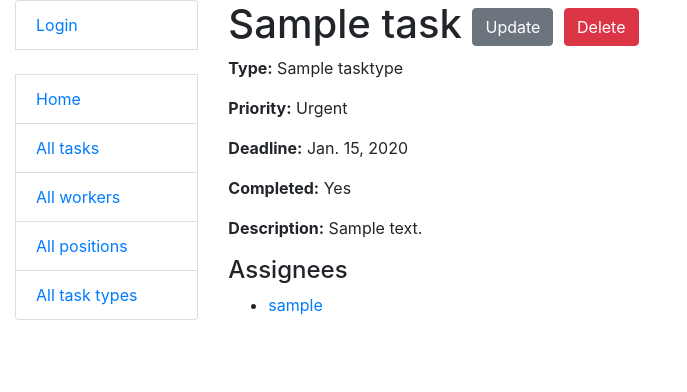
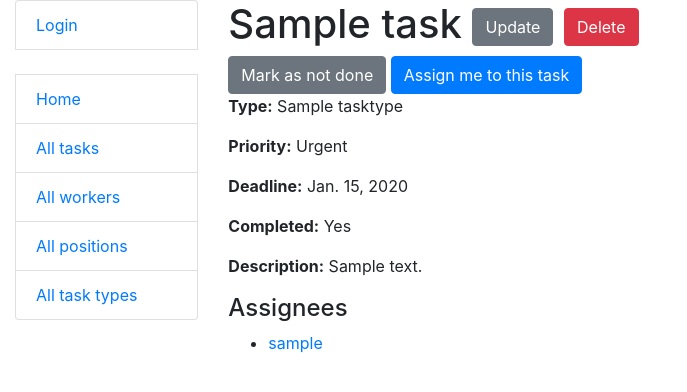
Before and after one commit to travmagolovu1312/py-task-manager, a Django app: template templates/task_manager/task_detail.html in a window 1280 px wide. Shown: the top 392 px of the page, without its empty margins (0-687 px from the left). Run offline with Django 5.2, Linux system fonts and the light colour scheme; the template is opened without the code that fills it: values that come from a table or form of the project are taken from there, others are empty; tables that the repository leaves empty hold one stand-in row (values such as "Sample post").

Commit message:
upgrade templates for task and worker

```diff
--- a/templates/task_manager/task_detail.html
+++ b/templates/task_manager/task_detail.html
@@ -6,6 +6,19 @@
     <a href="{% url 'task_manager:task-update' pk=task.id %}" class="btn btn-secondary">Update</a>
     <a href="{% url 'task_manager:task-delete' pk=task.id %}" class="btn btn-danger">Delete</a>
   </h1>
+  <form method="post" action="{% url 'task_manager:toggle-task-completed' pk=task.id %}" class="d-inline">
+  {% csrf_token %}
+  <button type="submit" class="btn btn-{% if task.is_completed %}secondary{% else %}success{% endif %}">
+    {% if task.is_completed %}Mark as not done{% else %}Mark as done{% endif %}
+  </button>
+  </form>
+
+  <form method="post" action="{% url 'task_manager:toggle-assign-to-task' pk=task.id %}" class="d-inline">
+  {% csrf_token %}
+  <button type="submit" class="btn btn-primary">
+    {% if user in task.assignees.all %}Remove me from this task{% else %}Assign me to this task{% endif %}
+  </button>
+  </form>
 
   <p><strong>Type:</strong> {{ task.task_type.name }}</p>
   <p><strong>Priority:</strong> {{ task.get_priority_display }}</p>
```
Also changed, not shown: templates/task_manager/worker_detail.html (+16 -4 lines).
